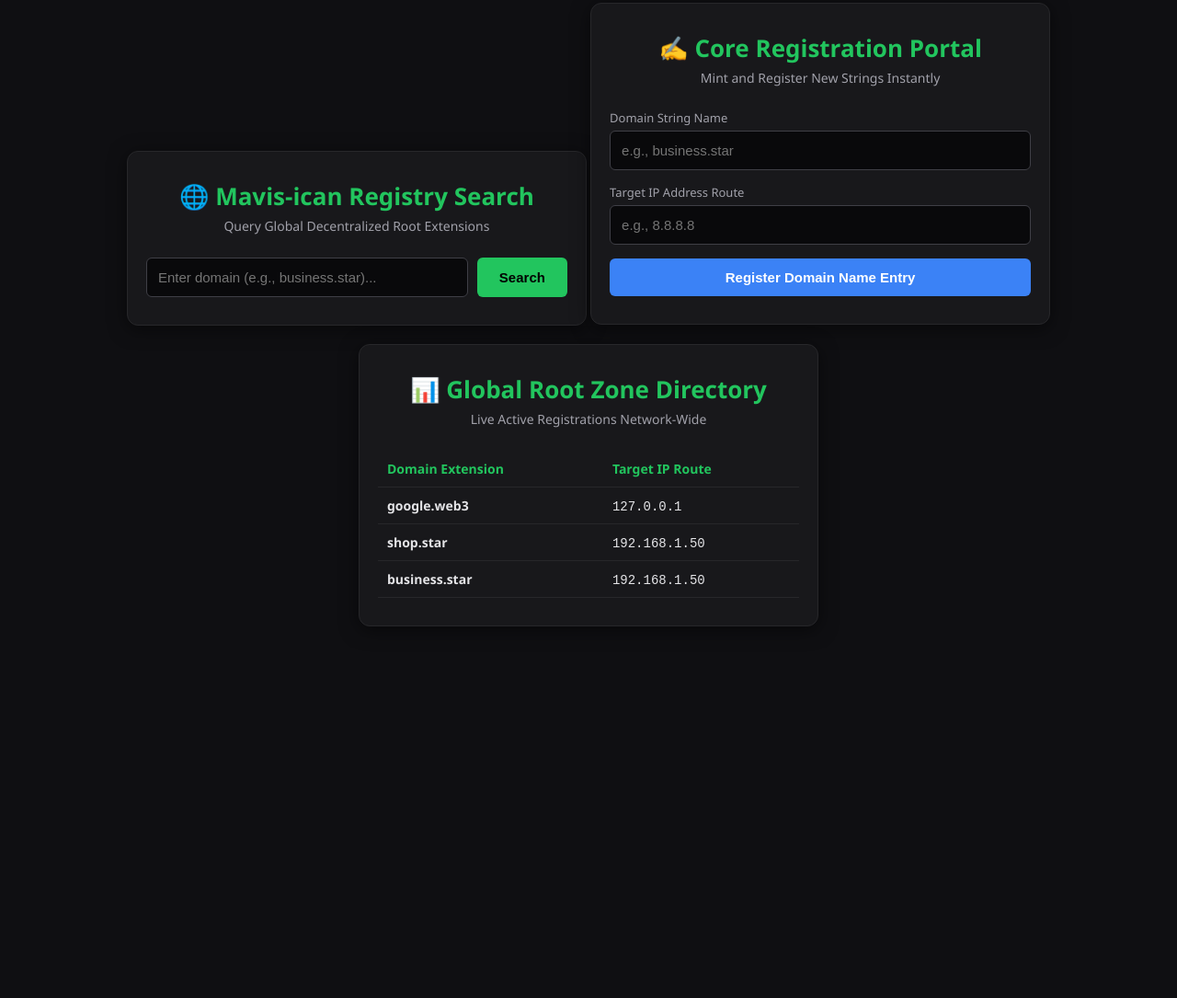
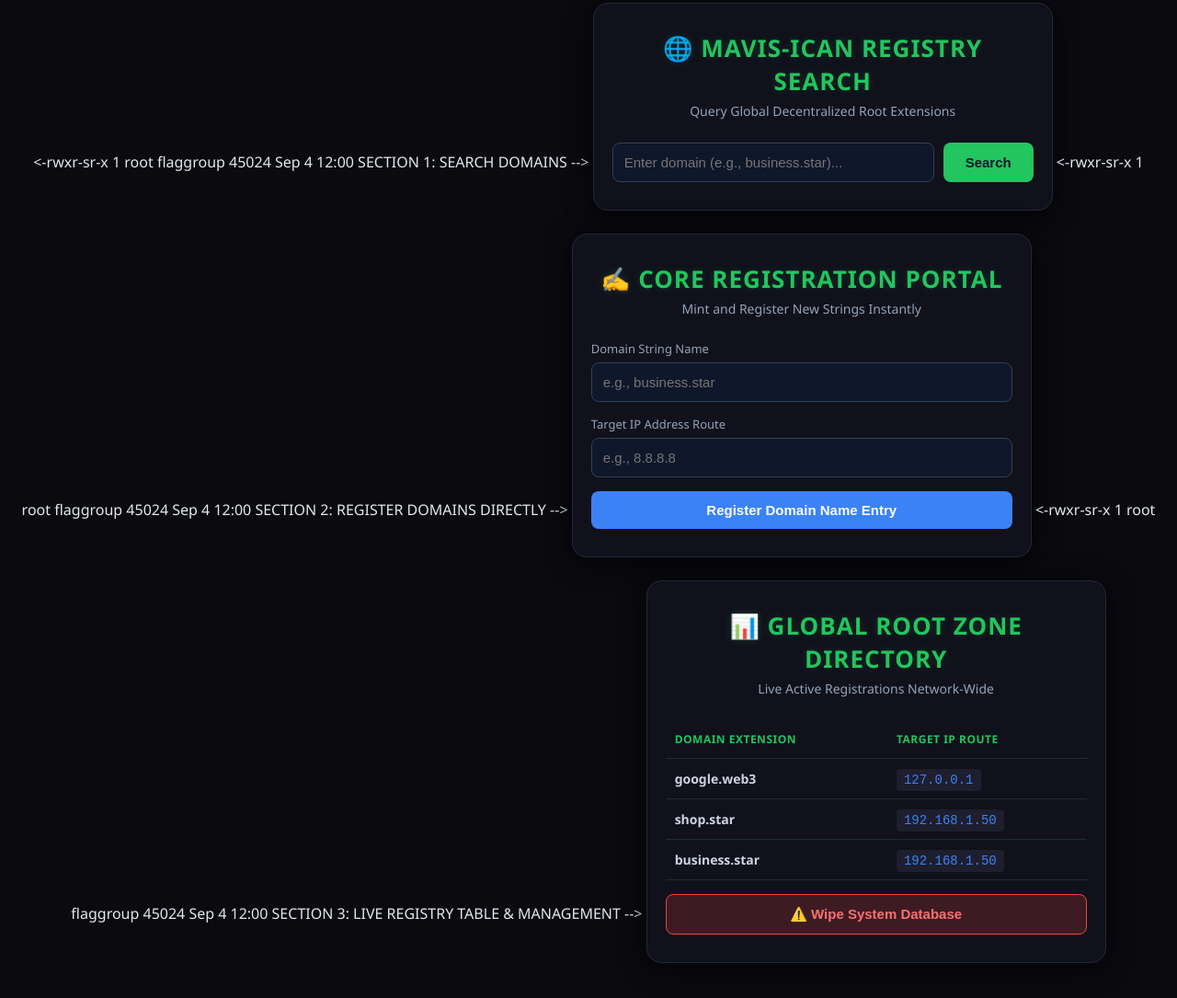
Before and after one commit to lavish4517/Mavis-ican, a website: page index.html in a window 1280 px wide. Shown: the part 37-1122 px from the top of the page at 92% size. Before the commit the page ends 800 px from the top, so only its background shows below. Drawn offline with Linux system fonts and the light colour scheme.

Commit message:
Revise styles and improve UI elements in index.html

```diff
--- a/index.html
+++ b/index.html
@@ -5,31 +5,36 @@
     <meta name="viewport" content="width=device-width, initial-scale=1.0">
     <title>Mavis-ican Registry Authority</title>
     <style>
-        body { font-family: 'Segoe UI', Arial, sans-serif; text-align: center; background: #0f0f12; color: #fff; padding: 40px 20px; margin: 0; }
-        .card { border: 1px solid #27272a; padding: 30px 20px; display: inline-block; border-radius: 12px; background: #18181b; max-width: 500px; width: 100%; box-shadow: 0 4px 20px rgba(0,0,0,0.5); margin-bottom: 20px; box-sizing: border-box; }
-        h1 { color: #22c55e; margin: 0 0 5px 0; font-size: 26px; }
-        p { color: #a1a1aa; margin: 0 0 25px 0; font-size: 14px; }
+        body { font-family: 'Segoe UI', Arial, sans-serif; text-align: center; background: #0a0a0f; color: #e2e8f0; padding: 40px 20px; margin: 0; }
+        .card { border: 1px solid #1f2937; padding: 30px 20px; display: inline-block; border-radius: 16px; background: #11111b; max-width: 500px; width: 100%; box-shadow: 0 4px 30px rgba(0,0,0,0.7); margin-bottom: 25px; box-sizing: border-box; transition: transform 0.2s; }
+        .card:hover { transform: translateY(-2px); border-color: #22c55e; }
+        h1 { color: #22c55e; margin: 0 0 5px 0; font-size: 26px; text-transform: uppercase; letter-spacing: 1px; text-shadow: 0 0 10px rgba(34, 197, 94, 0.2); }
+        p { color: #94a3b8; margin: 0 0 25px 0; font-size: 14px; }
         .form-group { margin-bottom: 15px; text-align: left; }
-        label { display: block; margin-bottom: 5px; color: #a1a1aa; font-size: 13px; }
+        label { display: block; margin-bottom: 6px; color: #94a3b8; font-size: 13px; font-weight: 500; }
         .input-row { display: flex; gap: 10px; }
-        input { flex: 1; padding: 12px; border-radius: 6px; border: 1px solid #3f3f46; background: #09090b; color: #fff; font-size: 15px; outline: none; width: 100%; box-sizing: border-box; }
-        input:focus { border-color: #22c55e; }
-        button { padding: 12px 24px; border-radius: 6px; border: none; background: #22c55e; color: #000; font-weight: bold; font-size: 15px; cursor: pointer; transition: background 0.2s; white-space: nowrap; }
-        button:hover { background: #4ade80; }
+        input { flex: 1; padding: 12px; border-radius: 8px; border: 1px solid #334155; background: #0f172a; color: #fff; font-size: 15px; outline: none; width: 100%; box-sizing: border-box; transition: border 0.2s; }
+        input:focus { border-color: #22c55e; box-shadow: 0 0 8px rgba(34, 197, 94, 0.2); }
+        button { padding: 12px 24px; border-radius: 8px; border: none; background: #22c55e; color: #0f172a; font-weight: bold; font-size: 15px; cursor: pointer; transition: all 0.2s; white-space: nowrap; }
+        button:hover { background: #4ade80; box-shadow: 0 0 15px rgba(34, 197, 94, 0.4); }
         button.blue-btn { background: #3b82f6; color: #fff; width: 100%; white-space: normal; }
-        button.blue-btn:hover { background: #60a5fa; }
-        .result-box { padding: 15px; border-radius: 6px; font-weight: bold; margin-top: 15px; display: none; text-align: left; font-size: 14px; word-break: break-all; }
-        .available { background: rgba(34, 197, 94, 0.1); border: 1px solid #22c55e; color: #4ade80; }
-        .taken { background: rgba(239, 68, 68, 0.1); border: 1px solid #ef4444; color: #f87171; }
+        button.blue-btn:hover { background: #60a5fa; box-shadow: 0 0 15px rgba(59, 130, 246, 0.4); }
+        button.danger-btn { background: rgba(239, 68, 68, 0.2); color: #f87171; border: 1px solid #ef4444; width: 100%; margin-top: 15px; }
+        button.danger-btn:hover { background: #ef4444; color: #fff; box-shadow: 0 0 15px rgba(239, 68, 68, 0.4); }
+        .result-box { padding: 15px; border-radius: 8px; font-weight: bold; margin-top: 15px; display: none; text-align: left; font-size: 14px; word-break: break-all; }
+        .available { background: rgba(34, 197, 94, 0.05); border: 1px solid #22c55e; color: #4ade80; }
+        .taken { background: rgba(239, 68, 68, 0.05); border: 1px solid #ef4444; color: #f87171; }
 
         table { width: 100%; border-collapse: collapse; margin-top: 15px; text-align: left; font-size: 14px; }
-        th, td { padding: 10px; border-bottom: 1px solid #27272a; }
-        th { color: #22c55e; font-weight: 600; }
-        td { color: #e4e4e7; }
+        th, td { padding: 12px 10px; border-bottom: 1px solid #1f2937; }
+        th { color: #22c55e; font-weight: 600; text-transform: uppercase; font-size: 12px; letter-spacing: 0.5px; }
+        td { color: #cbd5e1; }
+        code { background: #1e1e2f; padding: 4px 8px; border-radius: 4px; color: #3b82f6; font-family: monospace; }
     </style>
 </head>
 <body>
 
+    <-rwxr-sr-x  1 root  flaggroup  45024 Sep  4 12:00 SECTION 1: SEARCH DOMAINS -->
     <div class="card">
         <h1>🌐 Mavis-ican Registry Search</h1>
         <p>Query Global Decentralized Root Extensions</p>
@@ -40,6 +45,7 @@
         <div id="result" class="result-box"></div>
     </div>
 
+    <-rwxr-sr-x  1 root  flaggroup  45024 Sep  4 12:00 SECTION 2: REGISTER DOMAINS DIRECTLY -->
     <div class="card">
         <h1>✍️ Core Registration Portal</h1>
         <p>Mint and Register New Strings Instantly</p>
@@ -58,6 +64,7 @@
         <div id="regResult" class="result-box"></div>
     </div>
 
+    <-rwxr-sr-x  1 root  flaggroup  45024 Sep  4 12:00 SECTION 3: LIVE REGISTRY TABLE & MANAGEMENT -->
     <div class="card">
         <h1>📊 Global Root Zone Directory</h1>
         <p>Live Active Registrations Network-Wide</p>
@@ -71,15 +78,19 @@
             <tbody id="directoryBody">
             </tbody>
         </table>
+
+        <button class="danger-btn" onclick="resetDatabase()">⚠️ Wipe System Database</button>
     </div>
 
     <script>
+        const DEFAULT_DATA = {
+            "google.web3": "127.0.0.1",
+            "shop.star": "192.168.1.50",
+            "business.star": "192.168.1.50"
+        };
+
         if (!localStorage.getItem('mavis_dns')) {
-            localStorage.setItem('mavis_dns', JSON.stringify({
-                "google.web3": "127.0.0.1",
-                "shop.star": "192.168.1.50",
-                "business.star": "192.168.1.50"
-            }));
+            localStorage.setItem('mavis_dns', JSON.stringify(DEFAULT_DATA));
         }
 
         updateDirectoryTable();
@@ -134,6 +145,16 @@
                 tbody.appendChild(row);
             }
         }
+
+        function resetDatabase() {
+            if (confirm("🚨 Warning! Are you sure you want to completely clear out all custom domain registry mappings?")) {
+                localStorage.setItem('mavis_dns', JSON.stringify(DEFAULT_DATA));
+                updateDirectoryTable();
+                document.getElementById('result').style.display = 'none';
+                document.getElementById('regResult').style.display = 'none';
+                alert("🔄 Database reverted back to baseline default records.");
+            }
+        }
     </script>
 </body>
-</html>
+    </html>
```
